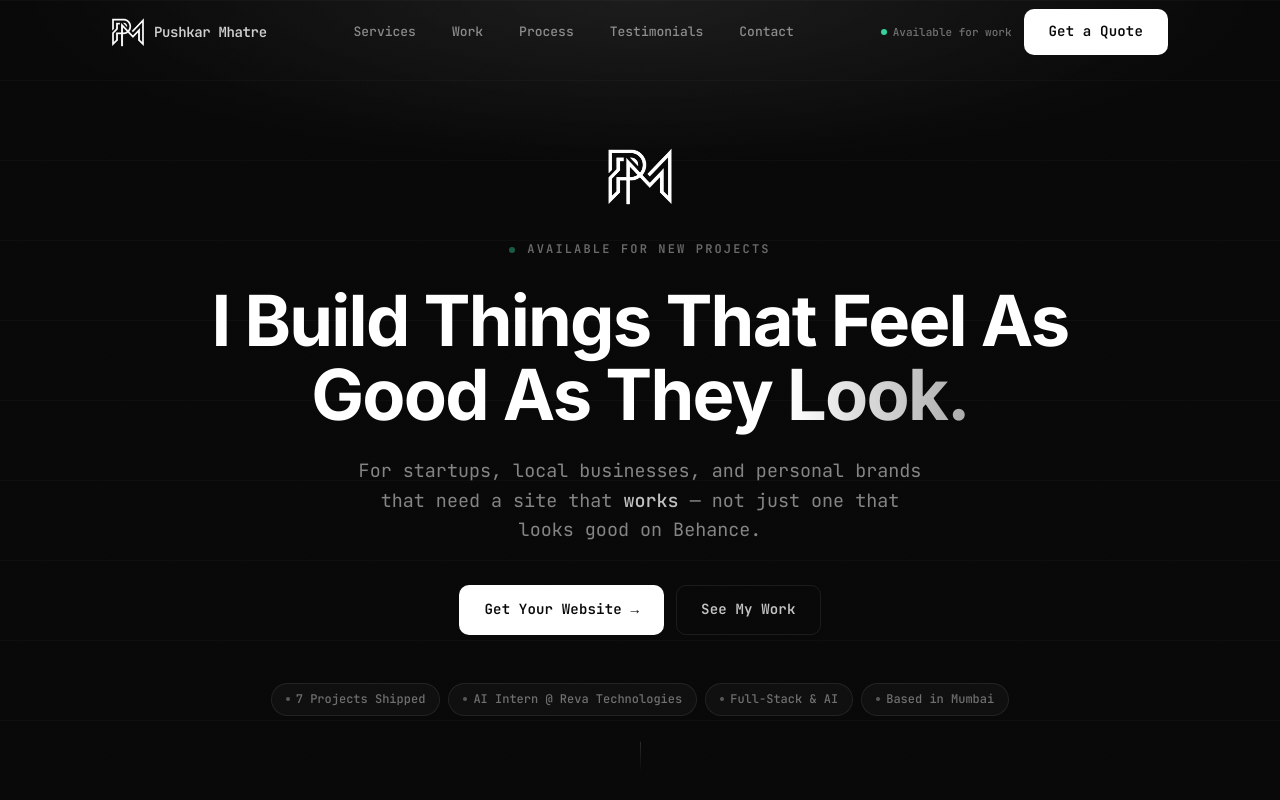
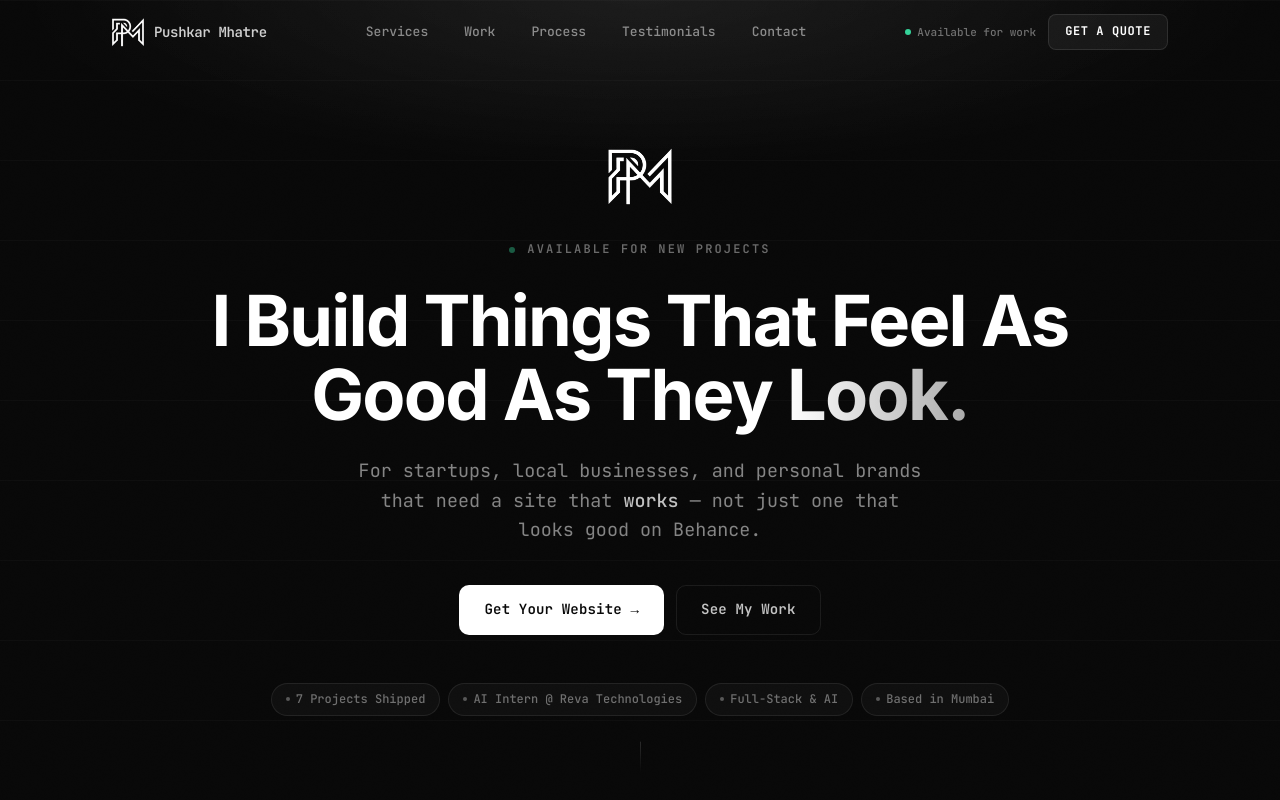
Before and after one commit to sgpushkar/My-Portfolio, a Next.js app: page / in a window 1280 px wide. Shown: the top 800 px of the page. Built offline with nearby package versions, Linux system fonts and the light colour scheme.

Commit message:
Fixed header

```diff
--- a/src/components/layout/Navbar.tsx
+++ b/src/components/layout/Navbar.tsx
@@ -96,7 +96,7 @@ export default function Navbar() {
 
             <a
               href="#contact"
-              className="hidden sm:inline-flex btn btn-primary text-[13px] px-4 py-2 min-h-0 h-9 rounded-lg"
+              className="hidden sm:inline-flex items-center justify-center px-4 h-9 text-[12px] font-bold text-white bg-white/[0.05] border border-white/10 hover:bg-white/[0.1] hover:border-white/20 rounded-lg transition-all font-mono uppercase tracking-wider"
             >
               Get a Quote
             </a>
@@ -171,7 +171,7 @@ export default function Navbar() {
                 <a
                   href="#contact"
                   onClick={() => setMenuOpen(false)}
-                  className="btn btn-primary w-full text-sm justify-center"
+                  className="flex items-center justify-center w-full h-11 text-[13px] font-bold text-white bg-white/[0.05] border border-white/10 hover:bg-white/[0.1] rounded-xl transition-all font-mono uppercase tracking-wider"
                 >
                   Get a Quote
                 </a>
```
